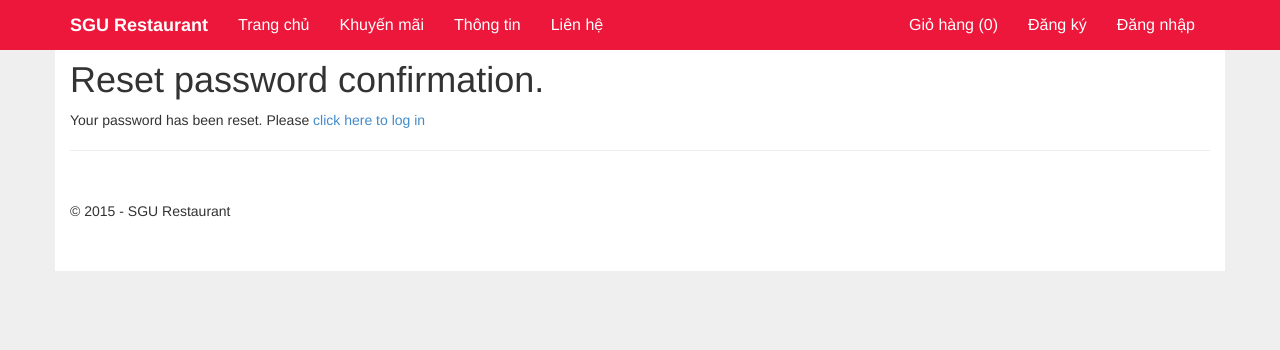
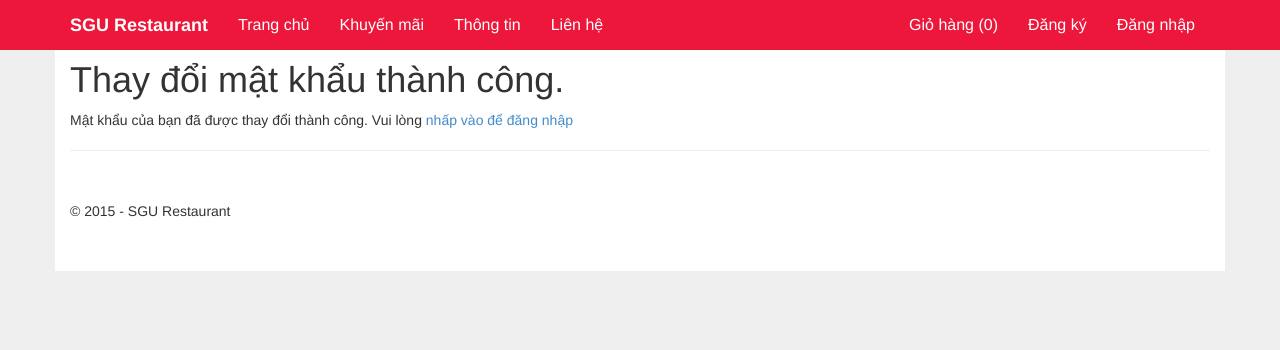
Before and after one commit to TruongToan/sgurestaurant, an ASP.NET MVC app: template SGURestaurant/Views/Account/ResetPasswordConfirmation.cshtml in a window 1280 px wide. Shown: the top 350 px of the page. Run offline with ASP.NET Core 8 and stand-ins for ASP.NET MVC 5, Linux system fonts and the light colour scheme; the template is opened without the code that fills it, so the values that code supplies are empty; the project's own start-up code is not run, and a stand-in starts its controllers and pages; some libraries are stand-ins or nearby versions.

Commit message:
add reset password

```diff
--- a/SGURestaurant/Views/Account/ConfirmEmail.cshtml
+++ b/SGURestaurant/Views/Account/ConfirmEmail.cshtml
@@ -1,10 +1,10 @@
 @{
-    ViewBag.Title = "Confirm Email";
+    ViewBag.Title = "Xác nhận email thành công";
 }
 
 <h2>@ViewBag.Title.</h2>
 <div>
     <p>
-        Thank you for confirming your email. Please @Html.ActionLink("Click here to Log in", "Login", "Account", routeValues: null, htmlAttributes: new { id = "loginLink" })
+        Cảm ơn bạn đã xác nhận email. Vui lòng @Html.ActionLink("nhấp vào để đăng nhập", "Login", "Account", routeValues: null, htmlAttributes: new { id = "loginLink" })
     </p>
 </div>
--- a/SGURestaurant/Views/Account/ForgotPasswordConfirmation.cshtml
+++ b/SGURestaurant/Views/Account/ForgotPasswordConfirmation.cshtml
@@ -1,5 +1,5 @@
 @{
-    ViewBag.Title = "Forgot Password Confirmation";
+    ViewBag.Title = "Xác nhận quên mật khẩu";
 }
 
 <hgroup class="title">
@@ -7,6 +7,6 @@
 </hgroup>
 <div>
     <p>
-        Please check your email to reset your password.
+        Vui lòng truy cập email để khôi phục lại mật khẩu.
     </p>
 </div>
--- a/SGURestaurant/Views/Account/ResetPasswordConfirmation.cshtml
+++ b/SGURestaurant/Views/Account/ResetPasswordConfirmation.cshtml
@@ -1,5 +1,5 @@
 @{
-    ViewBag.Title = "Reset password confirmation";
+    ViewBag.Title = "Thay đổi mật khẩu thành công";
 }
 
 <hgroup class="title">
@@ -7,6 +7,6 @@
 </hgroup>
 <div>
     <p>
-        Your password has been reset. Please @Html.ActionLink("click here to log in", "Login", "Account", routeValues: null, htmlAttributes: new { id = "loginLink" })
+        Mật khẩu của bạn đã được thay đổi thành công. Vui lòng @Html.ActionLink("nhấp vào để đăng nhập", "Login", "Account", routeValues: null, htmlAttributes: new { id = "loginLink" })
     </p>
 </div>
```
Also changed, not shown: SGURestaurant/Controllers/AccountController.cs (+6 -6 lines).
